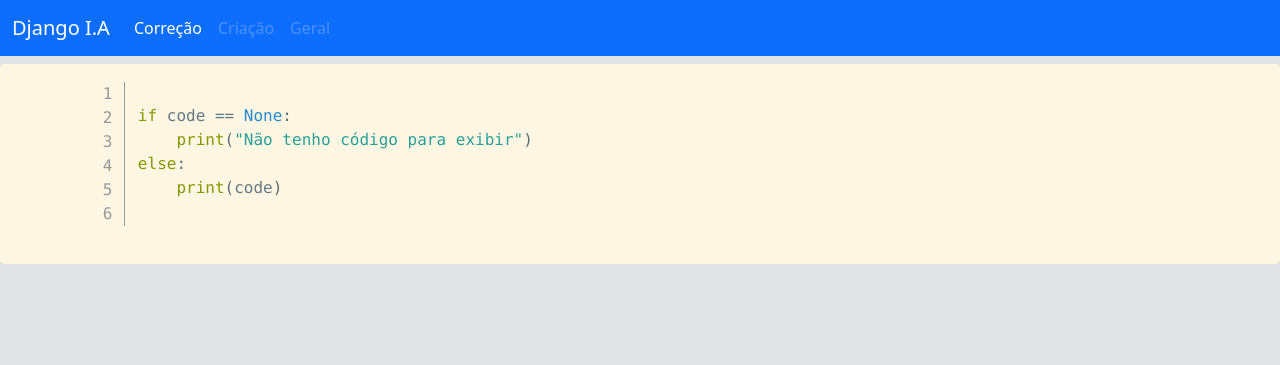
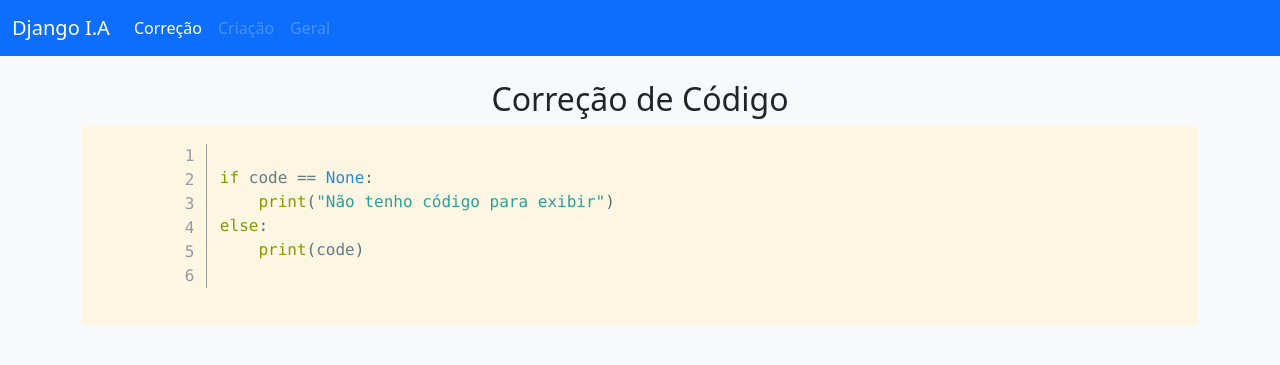
Before and after one commit to daviola/django_ia, a Django app: page /correcao in a window 1280 px wide. Shown: the top 365 px of the page. Run offline with Django 4.2, Linux system fonts and the light colour scheme.

Commit message:
adiciona titulo

```diff
--- a/webapp/templates/base.html
+++ b/webapp/templates/base.html
@@ -8,11 +8,15 @@
     <link href="https://cdn.jsdelivr.net/npm/bootstrap@5.3.0-alpha2/dist/css/bootstrap.min.css" rel="stylesheet" integrity="sha384-aFq/bzH65dt+w6FI2ooMVUpc+21e0SRygnTpmBvdBgSdnuTN7QbdgL+OapgHtvPp" crossorigin="anonymous">
     <link href="{% static 'css/prism.css' %}" rel="stylesheet" />
 </head>
-<body class="bg-secondary-subtle">
+<body class="bg-light">
     {% include "navbar.html" %}
+    <div class="container bg-light">
+        <br>
+        <h2 class="text-center">{{view.titulo}}</h2>
         {% block content %}
         {% endblock %}
-    <script src="https://cdn.jsdelivr.net/npm/bootstrap@5.3.0-alpha2/dist/js/bootstrap.bundle.min.js" integrity="sha384-qKXV1j0HvMUeCBQ+QVp7JcfGl760yU08IQ+GpUo5hlbpg51QRiuqHAJz8+BrxE/N" crossorigin="anonymous"></script>
-    <script src="{% static 'js/prism.js' %}"></script>
+    </div>
+        <script src="https://cdn.jsdelivr.net/npm/bootstrap@5.3.0-alpha2/dist/js/bootstrap.bundle.min.js" integrity="sha384-qKXV1j0HvMUeCBQ+QVp7JcfGl760yU08IQ+GpUo5hlbpg51QRiuqHAJz8+BrxE/N" crossorigin="anonymous"></script>
+        <script src="{% static 'js/prism.js' %}"></script>
 </body>
 </html>
--- a/webapp/views/openai.py
+++ b/webapp/views/openai.py
@@ -3,4 +3,10 @@ from django.shortcuts import render
 # Create your views here.
 
 def correcao(request):
-    return render(request, "correcao.html", {"teste": "teste123"})
+    params = {
+        "view":{
+            "codigo": "correcao",
+            "titulo": "Correção de Código"
+        }
+    }
+    return render(request, "correcao.html", params)
```
